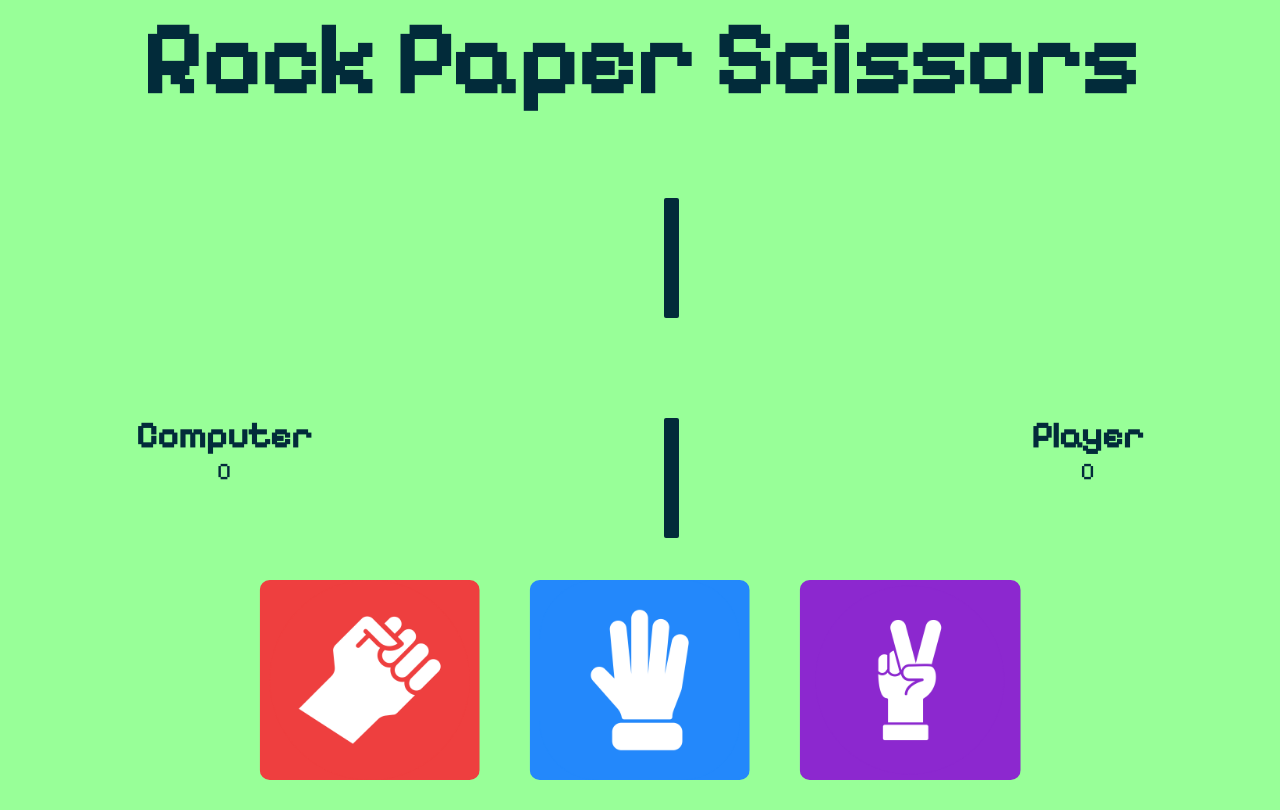
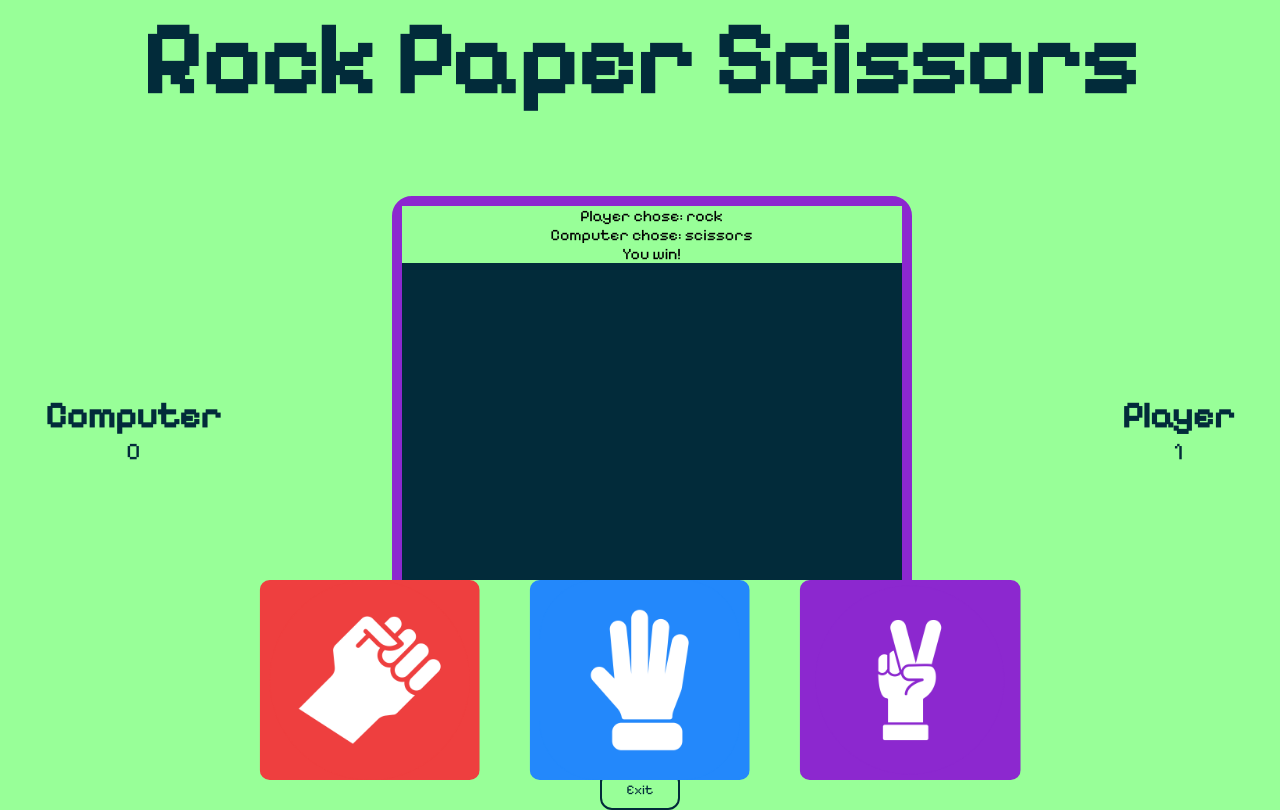
Before and after one commit to binit2-1/Odin-JS-Rock-Paper-Scissors, a plain HTML site: page index.html in a window 1280 px wide. Both pictures are taken after a click on the button 369 px from the left and 680 px from the top of the page. Drawn offline with Linux system fonts and the light colour scheme.

Commit message:
Final UI is done

```diff
--- /dev/null
+++ b/RPS.js
@@ -0,0 +1,82 @@
+const rockBtn = document.getElementById('rock');
+const paperBtn = document.getElementById('paper');
+const scissorsBtn = document.getElementById('scissors');
+const playerScoreDisplay = document.getElementById('playerScore');
+const computerScoreDisplay = document.getElementById('computerScore');
+const exitBtn = document.getElementById('exitButton');
+const resultScreen = document.getElementById('result');
+
+let playerScore = 0;
+let computerScore = 0;
+
+function computerChoice(){
+    randomNumber=Math.floor(Math.random()*3);
+    if(randomNumber===0){
+        return 'rock';
+    }
+    else if(randomNumber===1){
+        return 'paper';
+    }
+    else{
+        return 'scissors';
+    }
+}
+
+function playRound(player){
+    computer = computerChoice();
+    winner="";
+    resultScreen.innerHTML = "";
+
+    resultScreen.innerHTML += "<p>Player chose: " + player + "</p>";
+    resultScreen.innerHTML += "<p>Computer chose: " + computer + "</p>";
+
+    if (player===computer){
+        winner="It's a tie!";
+    }
+    else if ((player==="rock" && computer==="scissors") || (player==="paper" && computer==="rock") || (player==="scissors" && computer==="paper")){
+        winner="You win!";
+        playerScore++;
+    }
+    else{
+        winner="You lose!";
+        computerScore++;
+    }
+
+    resultScreen.innerHTML += "<p>" + winner + "</p>";
+
+    playerScoreDisplay.innerHTML = playerScore;
+    computerScoreDisplay.innerHTML = computerScore;
+}
+
+rockBtn.addEventListener('click', () => {
+    playRound('rock');
+});
+paperBtn.addEventListener('click', () => {
+    playRound('paper');
+});
+scissorsBtn.addEventListener('click', () => {
+    playRound('scissors');
+});
+
+function resetGame(){
+    playerScore = 0;
+    computerScore = 0;
+    playerScoreDisplay.innerHTML = playerScore;
+    computerScoreDisplay.innerHTML = computerScore;
+    resultScreen.innerHTML = "";
+}
+
+
+exitBtn.addEventListener('click', () => {
+    if(playerScore>computerScore){
+        alert("You win the game!");
+    }
+    else if(playerScore<computerScore){
+        alert("You lose the game!");
+    }
+    else{
+        alert("It's a tie!");
+    }
+    window.close();
+    resetGame();
+});
--- a/index.html
+++ b/index.html
@@ -1,13 +1,14 @@
 <!DOCTYPE html>
 <html lang="en">
 <head>
+    <link rel="stylesheet" href="styles.css">
     <meta charset="UTF-8">
     <meta name="viewport" content="width=`, initial-scale=1.0">
     <title>Rock Paper Scissors</title>
 </head>
+
 <body>
-    <script src="RPS.js"></script>
-    <link rel="stylesheet" href="styles.css">
+
     <div class="container">
         <h1 class="heading">Rock Paper Scissors</h1>
         <div class="score-wrapper">
@@ -15,13 +16,11 @@
                 <h2>Computer</h2>
                 <p id="computerScore">0</p>
             </div>
-
             <div id="divider">
-                <div class="square1"></div>
-                <div class="square2"></div>
-                <div class="square3"></div>
-            </div>
-
+                <div class="square1">
+                  <div id="result"></div>
+                </div>
+              </div>
             <div class="player">
                 <h2>Player</h2>
                 <p id="playerScore">0</p>
@@ -32,6 +31,10 @@
             <button id="paper"></button>
             <button id="scissors"></button>
         </div>
-        <div id="result"></div>
+        <div id="exit">
+            <button id="exitButton">Exit</button>
+        </div>
+    </div>
+        <script src="RPS.js"></script>
 </body>
 </html>
--- a/styles.css
+++ b/styles.css
@@ -16,7 +16,7 @@
     display: flex;
     justify-content: space-around;
     align-items: center;
-    gap: 80px; /* spacing between squares and score boxes */
+    gap: 80px;
     margin-top: 50px;
 }
 
@@ -34,11 +34,13 @@
     transform: translateY(5%);
 }
 
-.square1, .square2, .square3{
-    width: 15px;
-    height: 120px;
+.square1{
+    width: 500px;
+    height: 500px;
+    margin-right: 40px;
     background-color: #022B3A;
-    border-radius: 2px;
+    border-radius: 20px;
+    border: #8C28CF 10px solid;
 }
 
 
@@ -104,3 +106,29 @@
 .container #scissors:hover {
     box-shadow: 0 12px 16px 0 rgba(0,0,0,0.24), 0 17px 50px 0 rgba(0,0,0,0.19);
 }
+
+.container #exit #exitButton{
+    display: block;
+    border-radius: 12px;
+    width:80px;
+    height: 40px;
+    font-family: pixelify Sans;
+    border:#022B3A 2px solid;
+    margin: 0 auto;
+    margin-top: 80px;
+}
+
+#exitButton{
+    background-color: #98FF98;
+    color:#022B3A;
+}
+
+#exitButton:hover {
+    background-color: #022B3A;
+    color: white;
+}
+
+#result{
+    font-family: Pixelify Sans;
+    text-align: center;
+}
```
